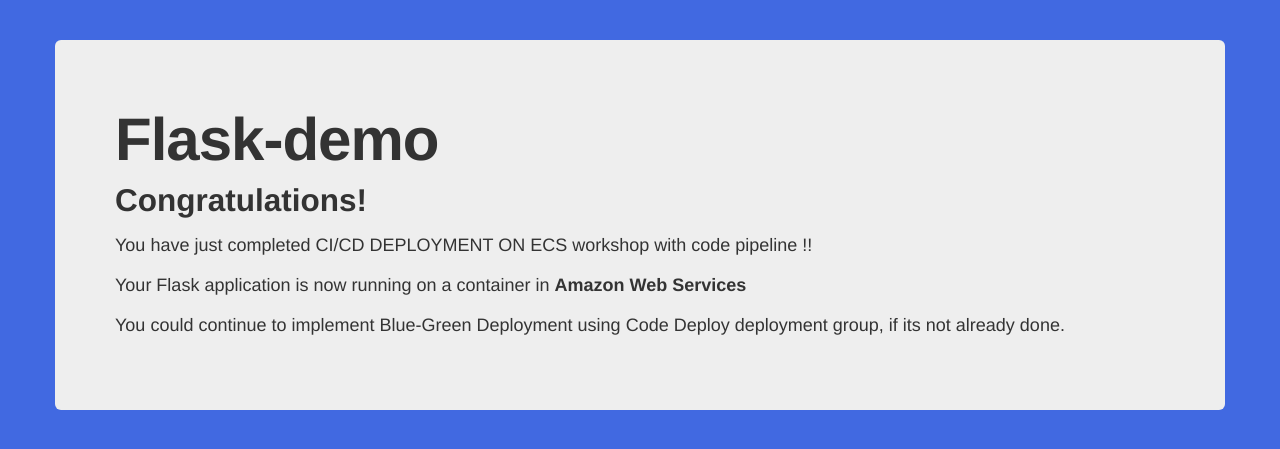
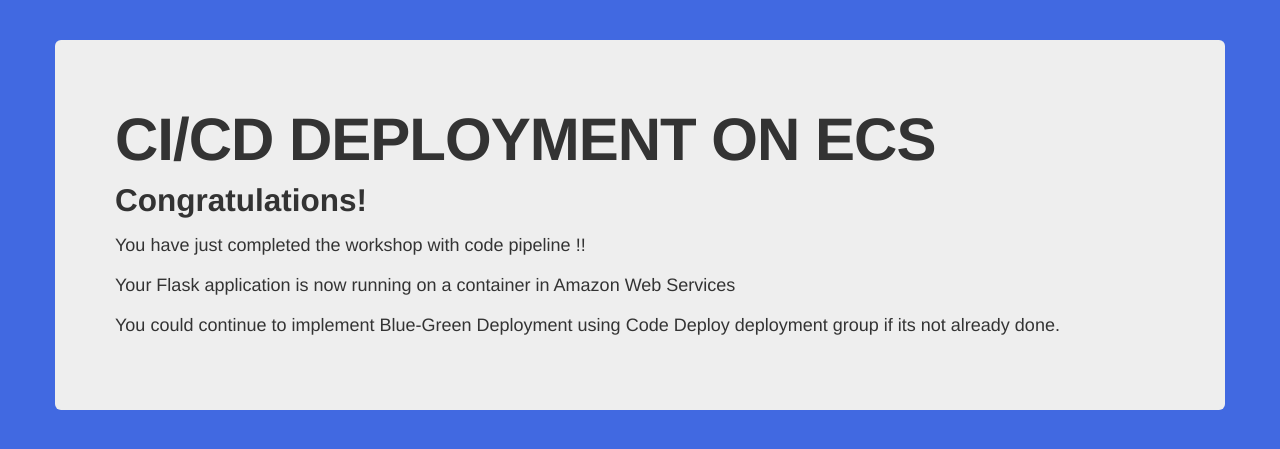
Before and after one commit to aws-samples/amazon-ecs-fargate-cdk-v2-cicd, a Flask app: page / in a window 1280 px wide. Shown: the top 449 px of the page. Run offline with Flask 2, Linux system fonts and the light colour scheme.

Commit message:
final changes

```diff
--- a/flask-docker-app/templates/hello.html
+++ b/flask-docker-app/templates/hello.html
@@ -4,7 +4,7 @@
     <head>
         <meta charset="utf-8">
         <meta http-equiv="X-UA-Compatible" content="IE=edge,chrome=1">
-        <title>Simple Flask App</title>
+        <title>ECS Deployment WorkShop</title>
         <meta name="viewport" content="width=device-width, initial-scale=1.0">
         <link href="static/css/bootstrap.min.css" rel="stylesheet">
         <style>
@@ -19,11 +19,11 @@
     <body>
         <div class="container">
             <div class="hero-unit">
-                <h1>{{ name }}</h1>
+                <h1>CI/CD DEPLOYMENT ON ECS</h1>
                 <h2>Congratulations!</h2>
-                <p>You have just completed CI/CD DEPLOYMENT ON ECS workshop with code pipeline !!</p>
-                <p>Your Flask application is now running on a container in <b>{{ platform }}</b></p>
-                <p>You could continue to implement Blue-Green Deployment using Code Deploy deployment group, if its not already done.</p>
+                <p>You have just completed the workshop with code pipeline !!</p>
+                <p>Your Flask application is now running on a container in {{ platform }}</p>
+                <p>You could continue to implement Blue-Green Deployment using Code Deploy deployment group if its not already done.</p>
             </div>
         </div>
     </body>
```
